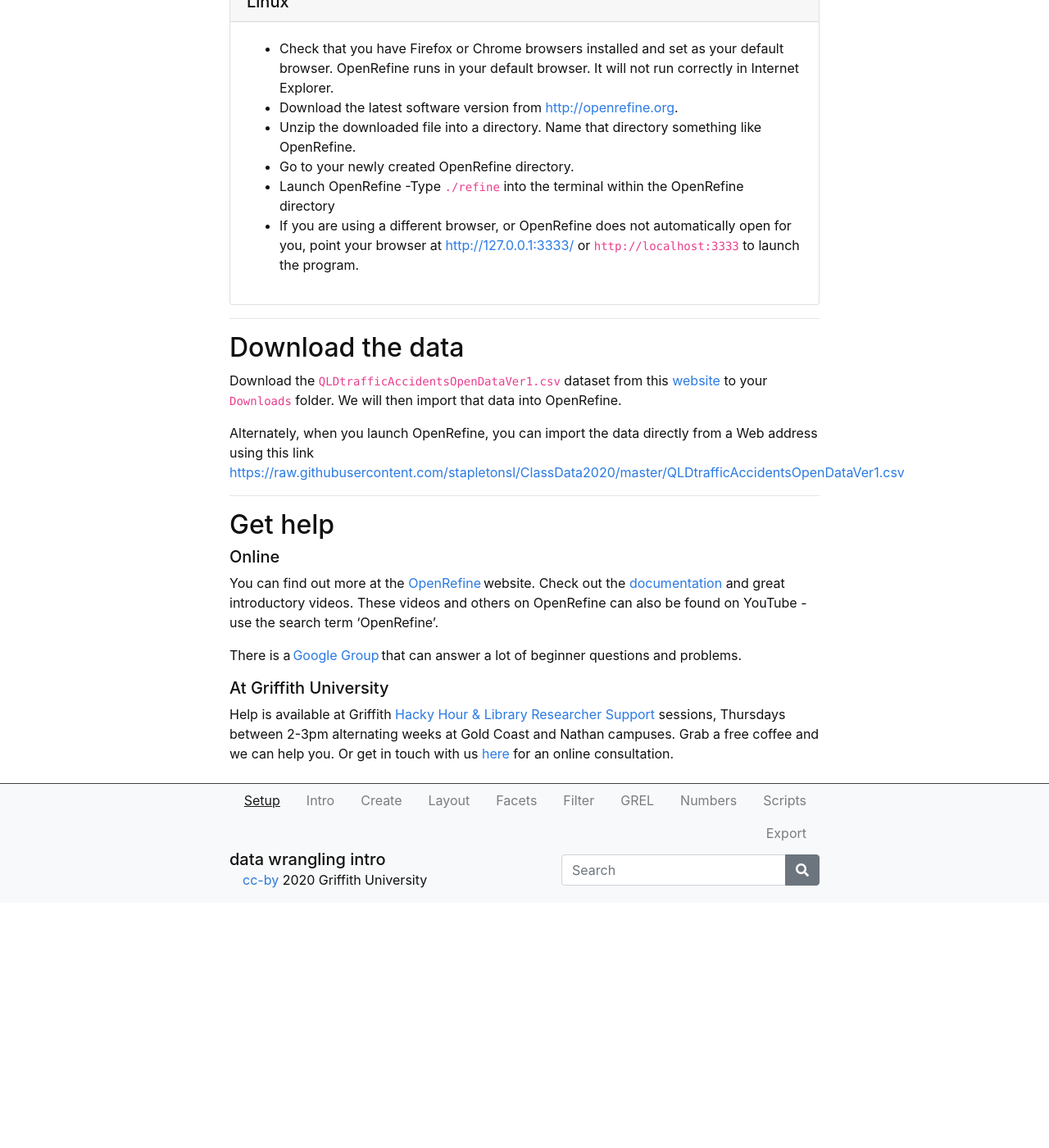
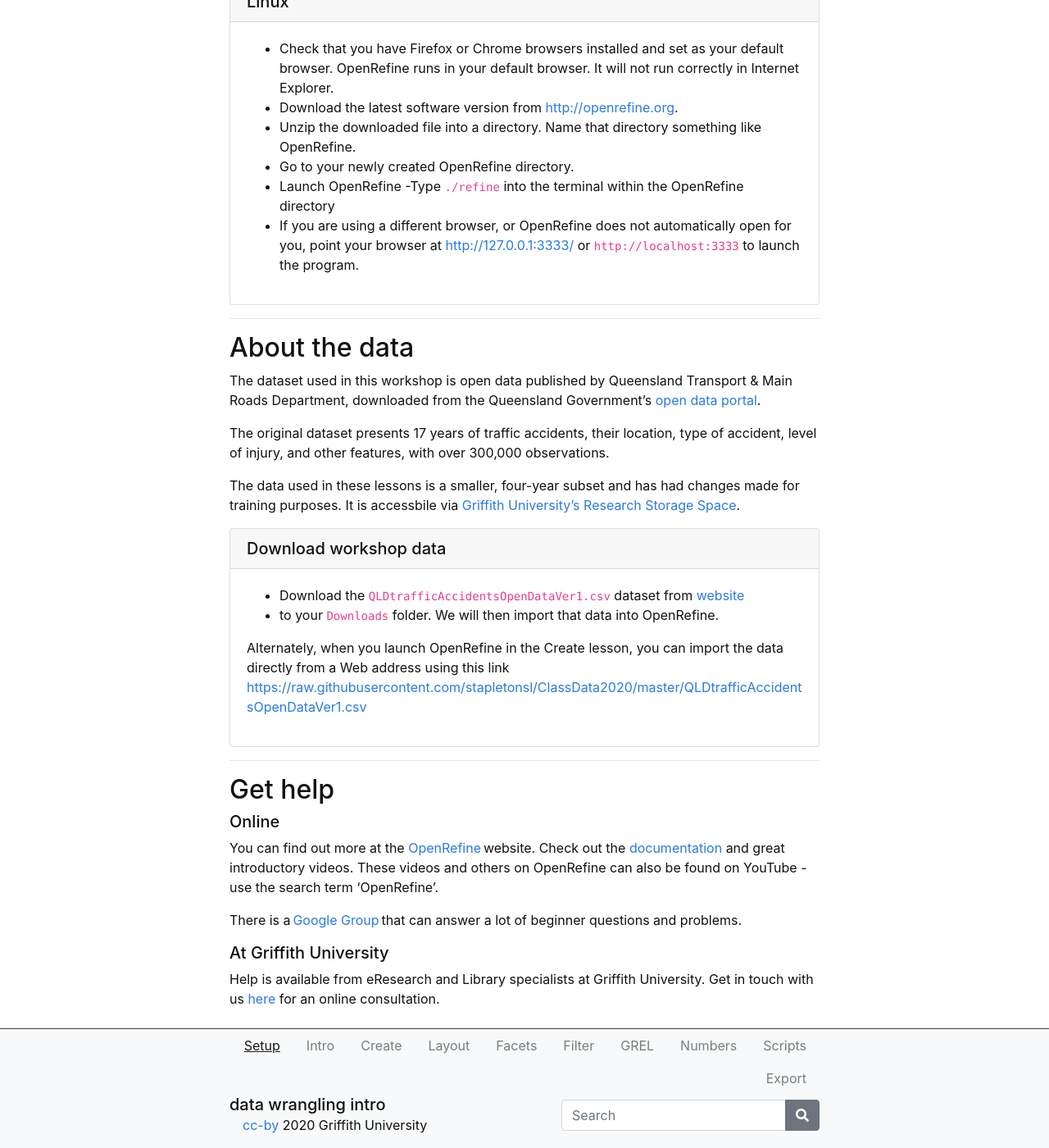
Before and after one commit to GULibrarySandbox/intro-data-wrangle, a Jekyll site: the page built from content/0-setup.md, in a window 1280 px wide and 1400 px high, scrolled down 1530 px. Shown: the whole window at 82% size. Built offline with Jekyll 4.4.1, drawn with Linux system fonts in a browser that asks for light colours; before the commit the page ends 2631 px from its top, so only the background shows below that.

Commit message:
Update 0-setup.md

```diff
--- a/content/0-setup.md
+++ b/content/0-setup.md
@@ -55,12 +55,20 @@ You may also need to install Java for Windows
 
 -----
 
-## Download the data
+## About the data
 
-Download the `QLDtrafficAccidentsOpenDataVer1.csv` dataset from this [website](https://research-storage.griffith.edu.au/owncloud/index.php/s/NphyCS2OvSIZe8E)
-to your `Downloads` folder. We will then import that data into OpenRefine.
+The dataset used in this workshop is open data published by Queensland Transport & Main Roads Department, downloaded from the Queensland Government’s [open data portal](https://www.data.qld.gov.au/).
 
-Alternately, when you launch OpenRefine, you can import the data directly from a Web address using this link [https://raw.githubusercontent.com/stapletonsl/ClassData2020/master/QLDtrafficAccidentsOpenDataVer1.csv](https://raw.githubusercontent.com/stapletonsl/ClassData2020/master/QLDtrafficAccidentsOpenDataVer1.csv)
+The original dataset presents 17 years of traffic accidents, their location, type of accident, level of injury, and other features, with over 300,000 observations.
+
+The data used in these lessons is a smaller, four-year subset and has had changes made for training purposes. It is accessbile via [Griffith University’s Research Storage Space](https://research-storage.griffith.edu.au/).
+
+{% capture text %}
+- Download the `QLDtrafficAccidentsOpenDataVer1.csv` dataset from [website](https://research-storage.griffith.edu.au/owncloud/index.php/s/NphyCS2OvSIZe8E)
+- to your `Downloads` folder. We will then import that data into OpenRefine.
+
+Alternately, when you launch OpenRefine in the Create lesson, you can import the data directly from a Web address using this link [https://raw.githubusercontent.com/stapletonsl/ClassData2020/master/QLDtrafficAccidentsOpenDataVer1.csv](https://raw.githubusercontent.com/stapletonsl/ClassData2020/master/QLDtrafficAccidentsOpenDataVer1.csv){% endcapture %}
+{% include card.md header="Download workshop data" text=text %}
 
 -----
 
@@ -75,5 +83,4 @@ There is a [Google Group](https://groups.google.com/forum/#!forum/openrefine)
 
 ##### At Griffith University
 
-Help is available at Griffith [Hacky Hour & Library Researcher Support](https://hackyhourgriffith.wordpress.com/) sessions, Thursdays between 2-3pm alternating weeks at Gold Coast and Nathan campuses.  Grab a free coffee and we can help you.
-Or get in touch with us [here](https://intranet.secure.griffith.edu.au/library/forms/help) for an online consultation.
+Help is available from eResearch and Library specialists at Griffith University. Get in touch with us [here](https://intranet.secure.griffith.edu.au/library/forms/help) for an online consultation.
```
